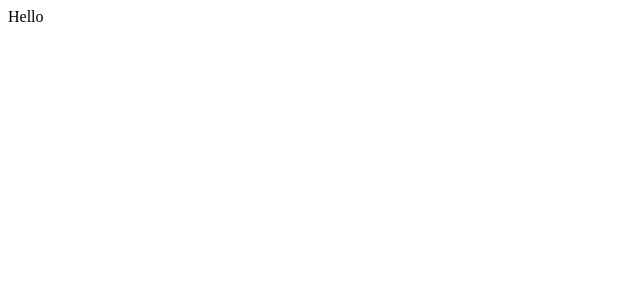
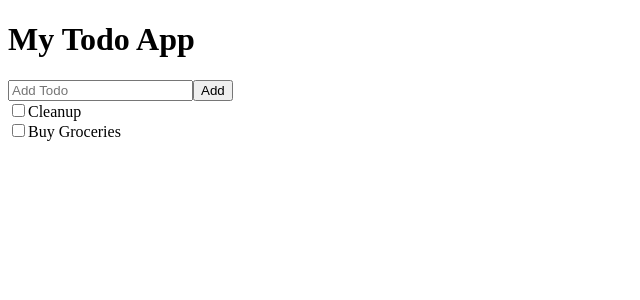
Before and after one commit to tobias-walle/offline-event-sourcing-application, a React app: page / in a window 1280 px wide. Shown: the top 300 px of the page, without its empty margins (0-640 px from the left). Built offline with nearby package versions, Linux system fonts and the light colour scheme.

Commit message:
build simple todo client

```diff
--- /dev/null
+++ b/src/client/components/app.tsx
@@ -0,0 +1,20 @@
+import React, { useState } from 'react';
+import styled from 'styled-components';
+import { Todo as TodoModel } from '../../shared/models/todo';
+import { TodoInput } from './todo-input';
+import { Todos } from './todos';
+
+export function App() {
+  const [todos, setTodos] = useState<TodoModel[]>([
+    { name: 'Cleanup', isDone: false },
+    { name: 'Buy Groceries', isDone: false },
+  ]);
+  return <div>
+    <AppHeader>My Todo App</AppHeader>
+    <TodoInput onAddTodo={newTodo => setTodos([...todos, newTodo])}/>
+    <Todos todos={todos} onTodosChange={setTodos}/>
+  </div>;
+}
+
+const AppHeader = styled.h1`
+`;
--- /dev/null
+++ b/src/client/components/todo-input.tsx
@@ -0,0 +1,40 @@
+import React, { ChangeEventHandler, FormEvent, useCallback, useState } from 'react';
+import { Todo as TodoModel } from '../../shared/models/todo';
+
+export interface TodoInputProps {
+  onAddTodo: (todo: TodoModel) => void;
+}
+
+export function TodoInput({ onAddTodo }: TodoInputProps) {
+  const [name, setName] = useState('');
+
+  const resetForm = useCallback(() => {
+    setName('');
+  }, [setName]);
+
+  const handleSubmit = useCallback((event: FormEvent<any>) => {
+    event.preventDefault();
+    event.stopPropagation();
+
+    const newTodo: TodoModel = {
+      name,
+      isDone: false
+    };
+    onAddTodo(newTodo);
+
+    resetForm();
+  }, [name, onAddTodo]);
+
+  return (
+    <form onSubmit={handleSubmit}>
+      <input placeholder="Add Todo" value={name} onChange={useEventHandler(setName)}/>
+      <button type="submit">Add</button>
+    </form>
+  );
+}
+
+function useEventHandler(setValue: (value: string) => void): ChangeEventHandler<any> {
+  return useCallback((event) => {
+    setValue((event.target as any).value)
+  }, [setValue]);
+}
--- /dev/null
+++ b/src/client/components/todo.tsx
@@ -0,0 +1,22 @@
+import React, { ChangeEvent, useCallback } from 'react';
+import { Todo as TodoModel } from '../../shared/models/todo';
+
+export interface TodoProps {
+  todo: TodoModel;
+  onTodoChange: (todo: TodoModel) => void;
+}
+
+export function Todo({ todo, onTodoChange }: TodoProps) {
+  const handleCheckedEvent = useCallback((event: ChangeEvent<any>) => {
+    onTodoChange({ ...todo, isDone: event.target.checked });
+  }, [todo, onTodoChange]);
+
+  return (
+    <div>
+      <label>
+        <input type="checkbox" checked={todo.isDone} onChange={handleCheckedEvent}/>
+        {todo.name}
+      </label>
+    </div>
+  );
+}
--- /dev/null
+++ b/src/client/components/todos.tsx
@@ -0,0 +1,24 @@
+import React from 'react';
+import { Todo as TodoModel } from '../../shared/models/todo';
+import { Todo } from './todo';
+
+export interface TodosProps {
+  todos: TodoModel[];
+  onTodosChange: (todos: TodoModel[]) => void;
+}
+
+export function Todos({ todos, onTodosChange }: TodosProps) {
+  return (
+    <div>
+      {todos.map((todo, i) => <Todo
+        key={todo.name}
+        todo={todo}
+        onTodoChange={newTodo => {
+          const newTodos = todos.slice();
+          newTodos[i] = newTodo;
+          onTodosChange(newTodos);
+        }}
+      />)}
+    </div>
+  );
+}
--- a/src/client/index.tsx
+++ b/src/client/index.tsx
@@ -1,9 +1,6 @@
 import * as React from 'react';
 import { render } from 'react-dom';
-
-function App() {
-  return <div>Hello</div>;
-}
+import { App } from './components/app';
 
 const rootElement = document.getElementById('app')!;
 render(<App/>, rootElement);
```
Also changed, not shown: package.json (+5 -2 lines), .babelrc, 1 other file (tests, documents, lock files or other folders).
